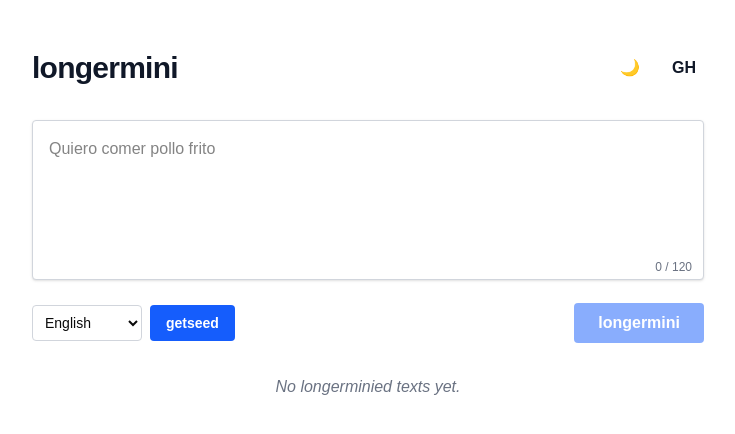
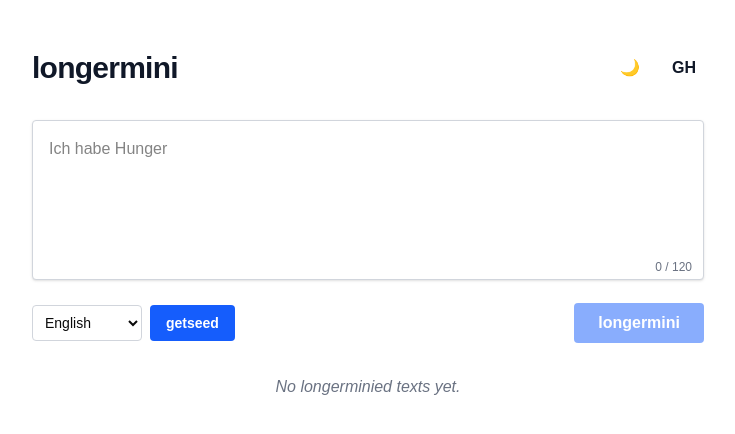
Before and after one commit to lkjsxc/longermini, a Next.js app: page / in a window 1280 px wide. Shown: the top 434 px of the page, without its empty margins (272-1007 px from the left). Built offline with nearby package versions, Linux system fonts and the light colour scheme.

Commit message:
feat(ui): randomize placeholder examples on load and cycle sequentially

```diff
--- a/src/app/page.tsx
+++ b/src/app/page.tsx
@@ -23,7 +23,7 @@ export default function Home() {
   useEffect(() => {
     fetch("/examples.json")
       .then((res) => res.json())
-      .then((data) => { if (data && data.length) setExamples(data); })
+      .then((data) => { if (data && data.length) setExamples([...data].sort(() => Math.random() - 0.5)); })
       .catch(() => console.error("Failed to load examples"));
 
     const saved = localStorage.getItem("rewriteHistory");
@@ -34,7 +34,7 @@ export default function Home() {
 
   useEffect(() => {
     if (!text && examples.length > 1) {
-      const interval = setInterval(() => setPlaceholderIndex(Math.floor(Math.random() * examples.length)), 3000);
+      const interval = setInterval(() => setPlaceholderIndex((prev) => (prev + 1) % examples.length), 3000);
       return () => clearInterval(interval);
     }
   }, [text, examples.length]);
```
